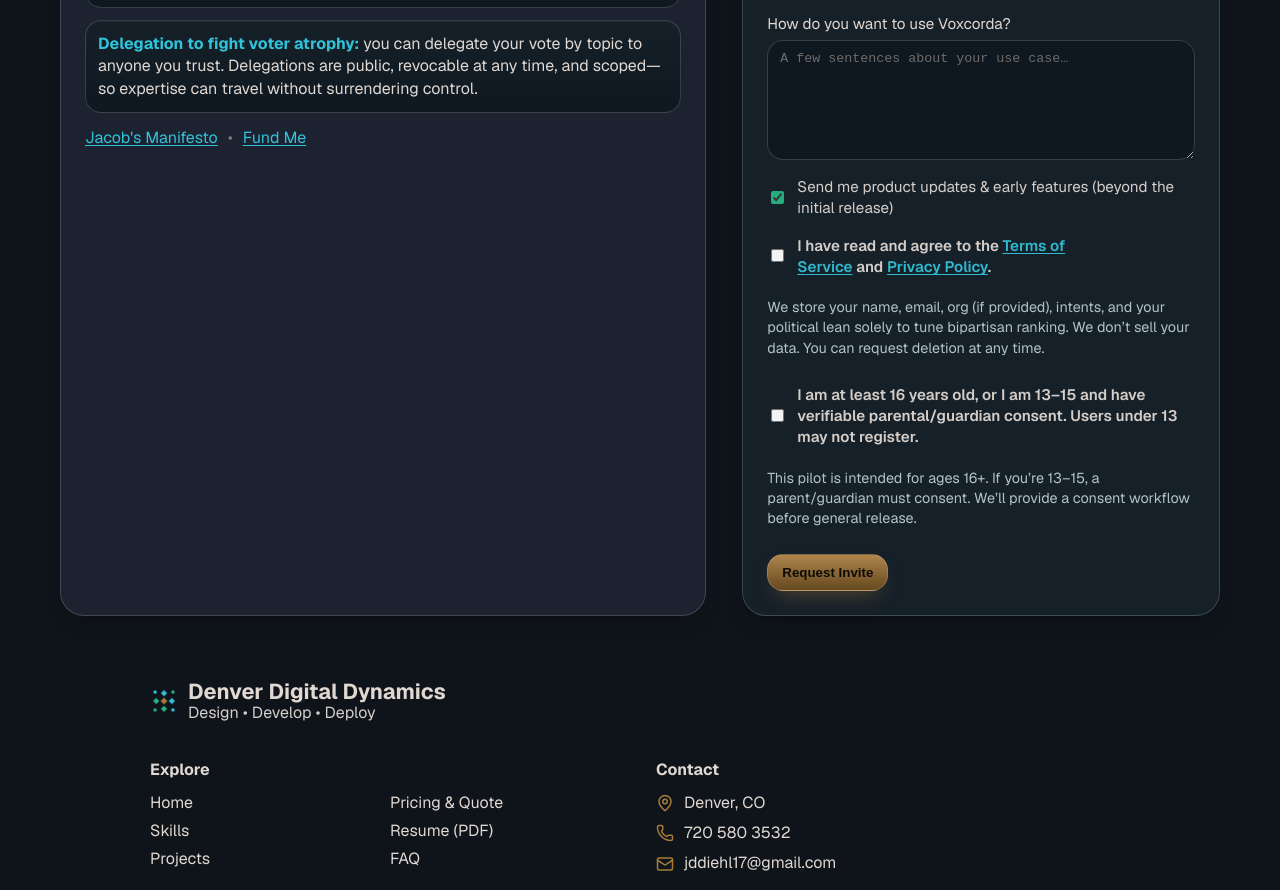
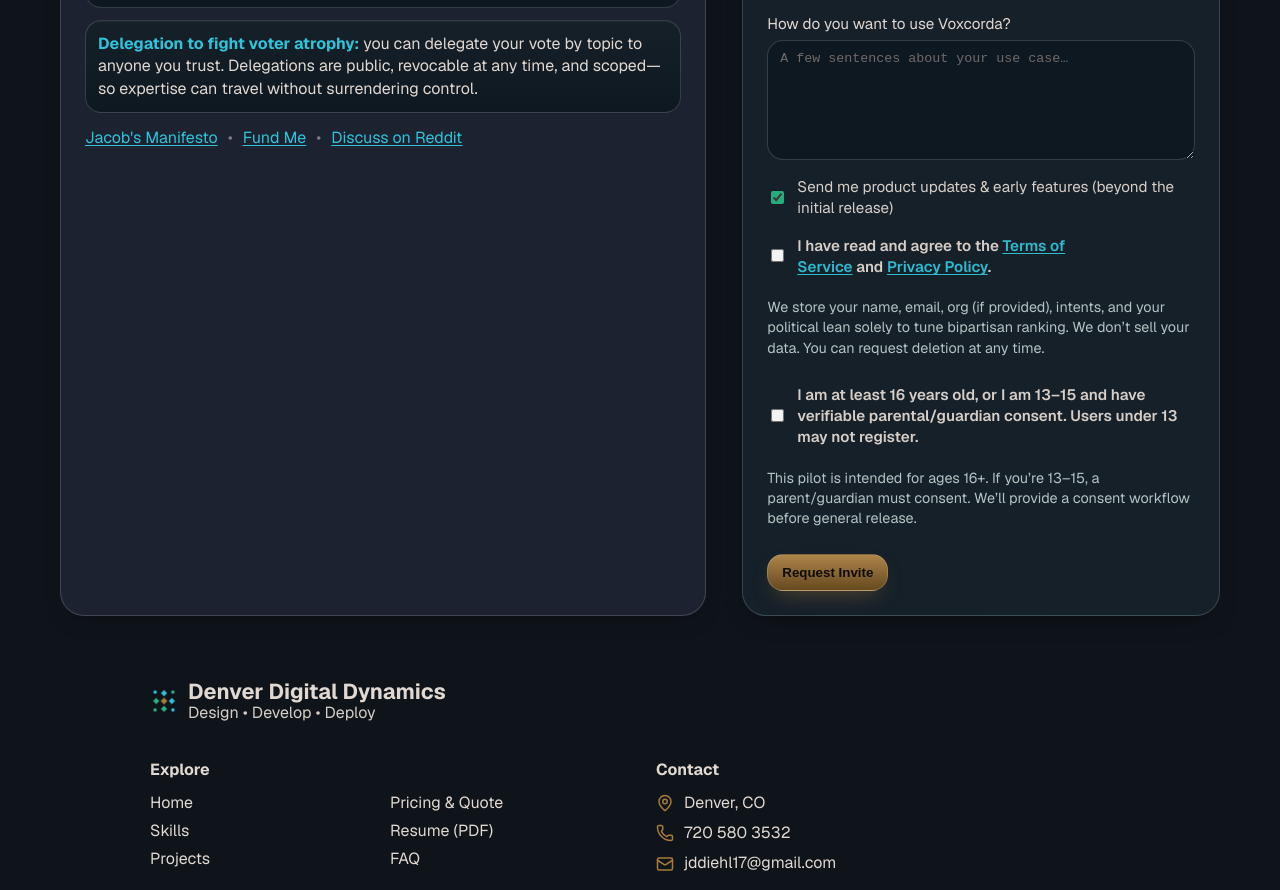
Before and after one commit to easy-thunder/Denver_Digital_Dynamics, a Next.js app: page /projects/voxcorda in a window 1280 px wide. Shown: the part 1340-2230 px from the top of the page. Built offline with nearby package versions, Linux system fonts and the light colour scheme.

Commit message:
add reddit link

```diff
--- a/src/app/projects/voxcorda/page.jsx
+++ b/src/app/projects/voxcorda/page.jsx
@@ -176,6 +176,9 @@
               <Link href="/projects/voxcorda/manifesto" className={styles.link}>Jacob's Manifesto</Link>
               <span className={styles.sep}>•</span>
               <a href="https://gofund.me/8052698c9" className={styles.link}>Fund Me</a>
+              <span className={styles.sep}>•</span>
+              <a className={styles.link} href='https://www.reddit.com/r/Voxcorda/'>Discuss on Reddit</a>
+
 
             </div>
           </div>
```
